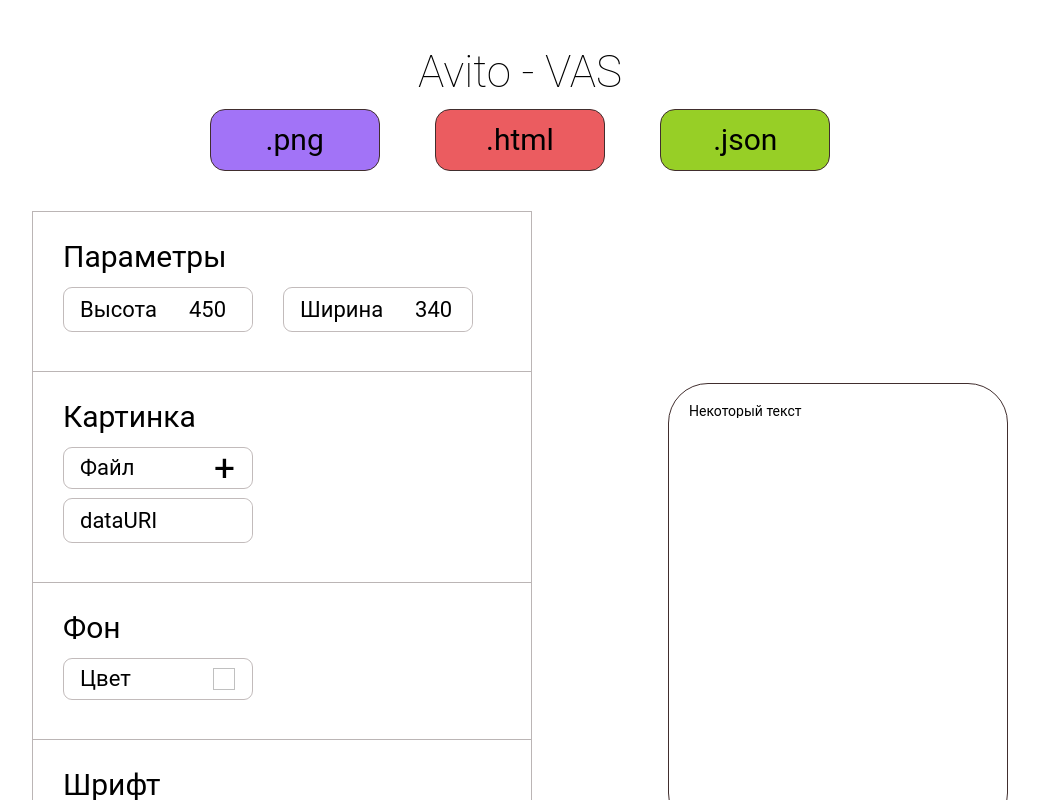
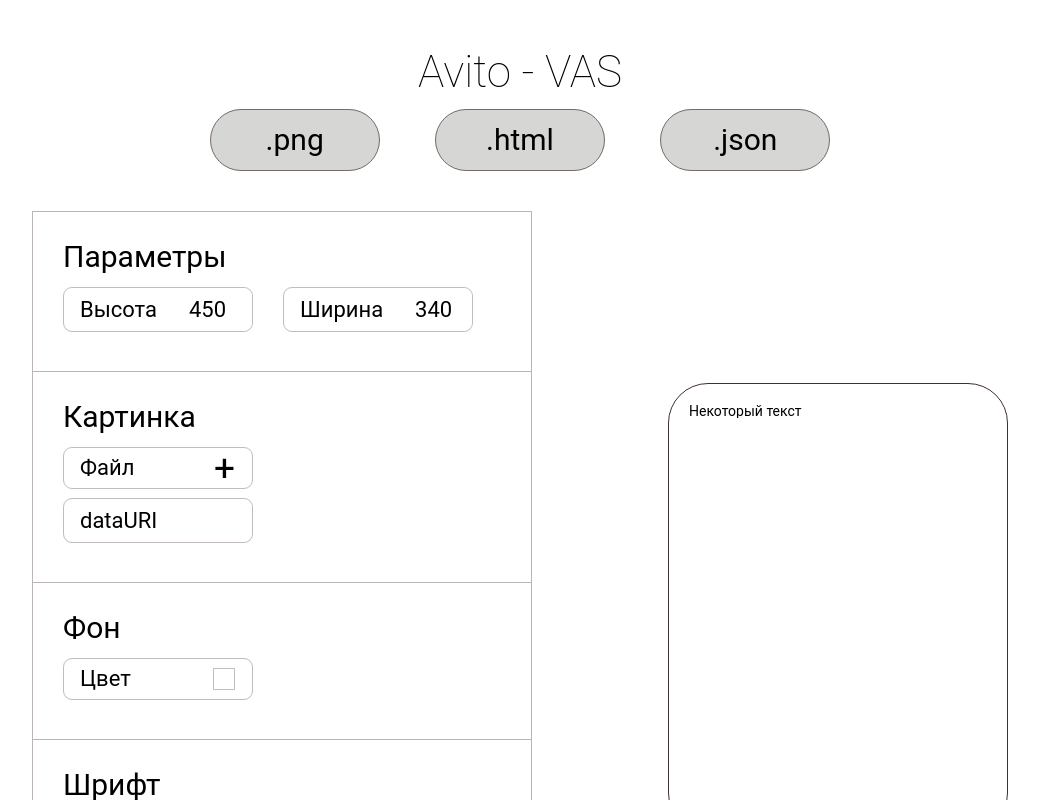
Before and after one commit to DmitriyKhotin/Banner-editor, a React app: page / in a window 1280 px wide. Shown: the top 800 px of the page, without its empty margins (120-1159 px from the left). Built offline with nearby package versions, Linux system fonts and the light colour scheme.

Commit message:
can copy as json, html and download as .png, style buttons

```diff
--- a/package.json
+++ b/package.json
@@ -40,6 +40,7 @@
     "webpack-dev-server": "^3.11.0"
   },
   "dependencies": {
+    "html2canvas": "^1.0.0-rc.7",
     "react": "^17.0.1",
     "react-color": "^2.19.3",
     "react-dom": "^17.0.1",
--- a/src/App/index.tsx
+++ b/src/App/index.tsx
@@ -20,7 +20,6 @@
 
 const StyledWrapper = styled.div`
   display: flex;
-  flex-direction: row-reverse;
   justify-content: space-between;
   align-items: center;
 `;
@@ -32,8 +31,8 @@
       <Header/>
       <ButtonsRow/>
       <StyledWrapper>
+        <BannerSettings/>
         <BannerView/>
-        <BannerSettings/>
       </StyledWrapper>
     </BannerProvider>
   )
--- a/src/ButtonRow/Button/index.tsx
+++ b/src/ButtonRow/Button/index.tsx
@@ -7,9 +7,9 @@
   line-height: 100%;
   padding: 15px 0;
   font-family: Roboto;
-  border-radius: 15px;
-  background-color: ${props => props.color};
-  border: 1px solid #412E2E;
+  border-radius: 35px;
+  background-color: #d6d6d4;
+  border: 1px solid #756969;
   text-align: center;
 
   &:focus {
@@ -19,13 +19,12 @@
 interface Props {
   onClick: () => void
   text: string
-  color: string
 }
 
-const Button: FC<Props> = ({text, onClick, color}) => {
+const Button: FC<Props> = ({text, onClick}) => {
 
   return (
-    <StyledButton onClick={onClick} color={color}>
+    <StyledButton onClick={onClick}>
       {text}
     </StyledButton>
   )
--- a/src/ButtonRow/index.tsx
+++ b/src/ButtonRow/index.tsx
@@ -1,6 +1,8 @@
-import React, {FC} from "react"
+import React, {FC, useContext} from "react"
 import styled from "styled-components"
+import html2canvas from 'html2canvas';
 import Button from "./Button";
+import {BannerContext} from "../providers/BannerProvider";
 
 const ButtonWrapper = styled.div`
   display: flex;
@@ -10,11 +12,45 @@
 `;
 
 const ButtonsRow: FC<{}> = () => {
+  const banner = useContext(BannerContext)
+
+  const download = (filename: string, dataURI: string) => {
+    var element = document.createElement('a');
+    element.setAttribute('href', dataURI);
+    element.setAttribute('download', filename);
+
+    element.style.display = 'none';
+    document.body.appendChild(element);
+
+    element.click();
+
+    document.body.removeChild(element);
+  }
+
+  const saveAsPNG = () => {
+    html2canvas(document.getElementById('banner')).then((canvas) => {
+      download('banner.png', canvas.toDataURL());
+    });
+  }
+
+  const copyAsHtml = () => {
+    navigator.clipboard
+      .writeText(document.getElementById('banner').outerHTML)
+      .then(() => alert('Скопировано'))
+      .catch(() => alert('Ошибка'))
+  }
+
+  const copyAsJson = () => {
+    navigator.clipboard
+      .writeText(JSON.stringify(banner))
+      .then(() => alert('Скопировано'))
+      .catch(() => alert('Ошибка'))
+  }
   return (
     <ButtonWrapper>
-      <Button text='.png' onClick={() => alert('.png')} color='#a273f7'/>
-      <Button text='.html' onClick={() => alert('.html')} color='#eb5c60'/>
-      <Button text='.json' onClick={() => alert('.json')} color='#97cf26'/>
+      <Button text='.png' onClick={saveAsPNG}/>
+      <Button text='.html' onClick={copyAsHtml}/>
+      <Button text='.json' onClick={copyAsJson}/>
     </ButtonWrapper>
   )
 }
```
Also changed, not shown: 1 other file (tests, documents, lock files or other folders).
